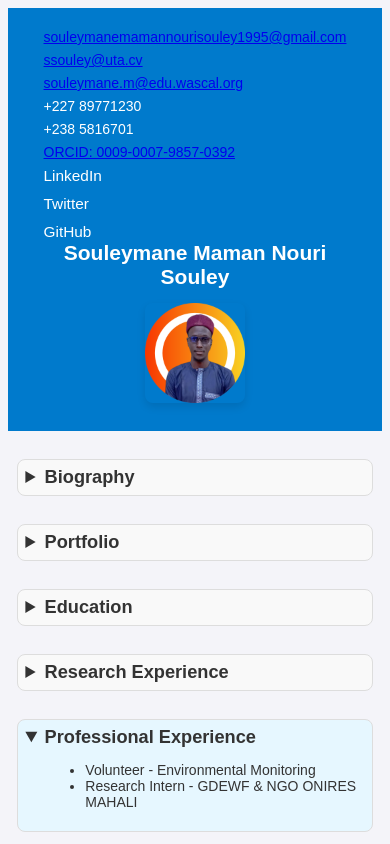
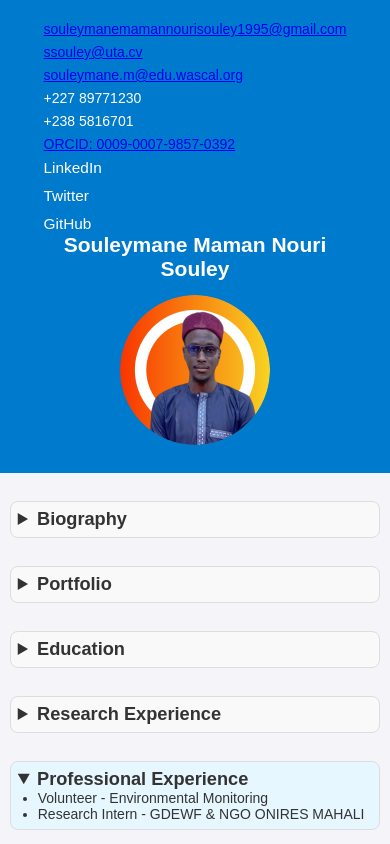
Before and after one commit to halieute/professional-cv, a website: page index.html in a window 390 px wide. Both pictures are taken after a click on the heading "Professional Experience". Shown: the top 844 px of the page. Drawn offline with Linux system fonts and the light colour scheme; files that its build step writes are made by us from their sources.

Commit message:
Added CSS directly into index.html

```diff
--- a/index.html
+++ b/index.html
@@ -3,8 +3,176 @@
 <head>
     <meta charset="UTF-8">
     <meta name="viewport" content="width=device-width, initial-scale=1.0">
-    <title>Souleymane Maman Nouri Souley - professional-cv</title>
-    <link rel="stylesheet" href="scr/css/styles.css">
+    <title>Souleymane Maman Nouri Souley - Professional CV</title>
+    <style>
+        /* Global Reset */
+        * {
+            margin: 0;
+            padding: 0;
+            box-sizing: border-box;
+        }
+
+        /* Body Styling */
+        body {
+            font-family: Arial, sans-serif;
+            background-color: #f4f4f9;
+            color: #333;
+            font-size: 14px; /* Adjust font size */
+            overflow-y: auto; /* Add scroll for long content */
+        }
+
+        /* Header Styling */
+        header {
+            display: flex;
+            justify-content: space-between;
+            align-items: center;
+            background-color: #007acc;
+            color: white;
+            padding: 1em 2em;
+            flex-wrap: wrap; /* Allow items to wrap on smaller screens */
+        }
+
+        .contact-info {
+            text-align: left;
+        }
+
+        .contact-info p {
+            margin: 0.5em 0;
+            color: white; /* Set text color to white */
+        }
+
+        .social-links {
+            display: flex;
+            gap: 20px;
+            flex-wrap: wrap; /* Allow social links to wrap on smaller screens */
+        }
+
+        .social-links a {
+            color: white;
+            text-decoration: none;
+            font-size: 1.1em;
+        }
+
+        .social-links a:hover {
+            text-decoration: underline;
+        }
+
+        .profile-picture img {
+            width: 150px;
+            height: 150px;
+            border-radius: 50%;
+            margin-top: 10px;
+        }
+
+        .name {
+            text-align: center;
+            font-size: 1.5em;
+            font-weight: bold;
+            flex: 1;
+        }
+
+        /* Main Content Styling */
+        main {
+            margin: 2em auto;
+            width: 95%; /* Increase width for more space */
+            max-width: 1200px; /* Adjust maximum width */
+        }
+
+        /* Section Styling */
+        section {
+            margin-bottom: 2em;
+        }
+
+        /* Accordion Effect */
+        details {
+            margin-bottom: 0.5em;
+            padding: 0.5em;
+            background-color: #f9f9f9;
+            border: 1px solid #ddd;
+            border-radius: 8px;
+        }
+
+        details[open] {
+            background-color: #e6f7ff; /* Highlight open sections */
+        }
+
+        summary {
+            font-size: 1.3em;
+            font-weight: bold;
+            cursor: pointer;
+        }
+
+        summary:hover {
+            color: #007acc;
+        }
+
+        section h2 {
+            color: #007acc;
+        }
+
+        /* List Styling */
+        ul {
+            list-style-type: disc;
+            margin-left: 20px;
+        }
+
+        /* Footer Styling */
+        footer {
+            background-color: #333;
+            color: white;
+            text-align: center;
+            padding: 1em 0;
+        }
+
+        footer a {
+            color: #00aced;
+            margin: 0 10px;
+            text-decoration: none;
+        }
+
+        footer a:hover {
+            text-decoration: underline;
+        }
+
+        /* Responsive Design */
+        @media (max-width: 768px) {
+            header {
+                flex-direction: column;
+                text-align: center;
+            }
+            .profile-picture img {
+                margin: 1em 0;
+            }
+            .social-links {
+                flex-direction: column;
+                gap: 10px;
+            }
+            main {
+                width: 95%; /* Reduce side margins on smaller screens */
+            }
+        }
+
+        /* Lazy Loading for Images */
+        img[loading="lazy"] {
+            display: block;
+            max-width: 100%;
+            height: auto;
+        }
+
+        /* Animation */
+        .project-content {
+            animation: fadeIn 2s ease-in-out;
+        }
+
+        @keyframes fadeIn {
+            from {
+                opacity: 0;
+            }
+            to {
+                opacity: 1;
+            }
+        }
+    </style>
 </head>
 <body>
     <header>
```
